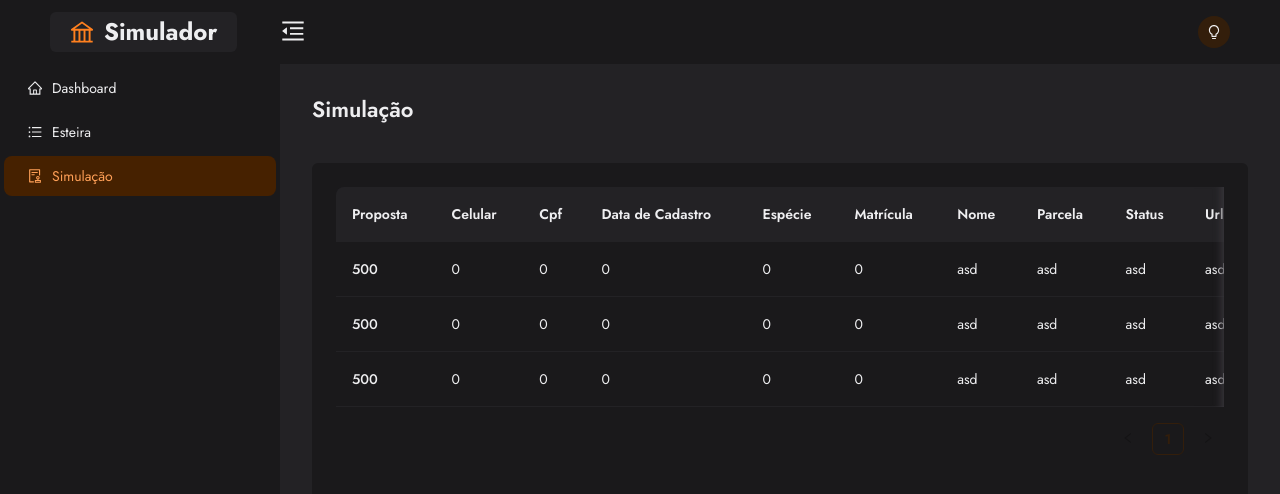
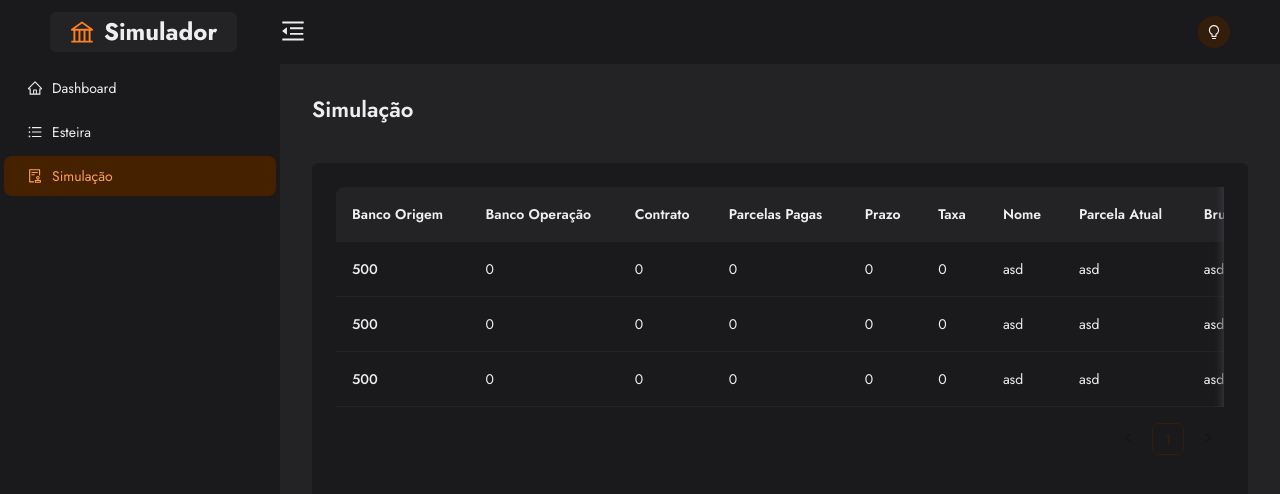
Before and after one commit to Bruno977/boilerplate-dashboard, a React (Create React App) app: page /simulacao in a window 1280 px wide. Shown: the top 494 px of the page. Built offline with nearby package versions, Linux system fonts and the light colour scheme.

Commit message:
feat: texts table simulation

```diff
--- a/src/pages/Simulacao/index.tsx
+++ b/src/pages/Simulacao/index.tsx
@@ -15,34 +15,34 @@ export function Simulacao() {
           scroll={{ x: 1300 }}
           columns={[
             {
-              title: 'Proposta',
-              dataIndex: 'proposal',
-              key: 'proposal',
+              title: 'Banco Origem',
+              dataIndex: 'originBank',
+              key: 'originBank',
             },
             {
-              title: 'Celular',
-              dataIndex: 'phone',
-              key: 'phone',
+              title: 'Banco Operação',
+              dataIndex: 'operationBank',
+              key: 'operationBank',
             },
             {
-              title: 'Cpf',
-              dataIndex: 'cpf',
-              key: 'cpf',
+              title: 'Contrato',
+              dataIndex: 'contract',
+              key: 'contract',
             },
             {
-              title: 'Data de Cadastro',
-              dataIndex: 'dateRegister',
-              key: 'dateRegister',
+              title: 'Parcelas Pagas',
+              dataIndex: 'installmentsPaid',
+              key: 'installmentsPaid',
             },
             {
-              title: 'Espécie',
-              dataIndex: 'species',
-              key: 'species',
+              title: 'Prazo',
+              dataIndex: 'term',
+              key: 'term',
             },
             {
-              title: 'Matrícula',
-              dataIndex: 'registration',
-              key: 'registration',
+              title: 'Taxa',
+              dataIndex: 'rate',
+              key: 'rate',
             },
             {
               title: 'Nome',
@@ -50,76 +50,76 @@ export function Simulacao() {
               key: 'name',
             },
             {
-              title: 'Parcela',
-              dataIndex: 'portion',
-              key: 'portion',
+              title: 'Parcela Atual',
+              dataIndex: 'currentInstallment',
+              key: 'currentInstallment',
             },
             {
-              title: 'Status',
-              dataIndex: 'status',
-              key: 'status',
+              title: 'Bruto',
+              dataIndex: 'gross',
+              key: 'gross',
             },
             {
-              title: 'Url de Formalização',
-              dataIndex: 'url',
-              key: 'url',
+              title: 'Saldo Devedor',
+              dataIndex: 'outstandingBalance',
+              key: 'outstandingBalance',
             },
             {
-              title: 'Valor de Aumento',
-              dataIndex: 'value',
-              key: 'value ',
+              title: 'Líquido',
+              dataIndex: 'liquid',
+              key: 'liquid ',
             },
             {
-              title: 'Resposta',
-              dataIndex: 'response',
-              key: 'response ',
+              title: 'Parcela Reduzida',
+              dataIndex: 'reducedInstallment',
+              key: 'reducedInstallment ',
             },
           ]}
           dataSource={[
             {
               key: '1',
-              proposal: 500,
-              phone: 0,
-              cpf: 0,
-              dateRegister: 0,
-              species: 0,
-              registration: 0,
+              originBank: 500,
+              operationBank: 0,
+              contract: 0,
+              installmentsPaid: 0,
+              term: 0,
+              rate: 0,
               name: 'asd',
-              portion: 'asd',
-              status: 'asd',
-              url: 'asd',
-              value: 'asd',
-              response: 'asd',
+              currentInstallment: 'asd',
+              gross: 'asd',
+              outstandingBalance: 'asd',
+              liquid: 'asd',
+              reducedInstallment: 'asd',
             },
             {
               key: '2',
-              proposal: 500,
-              phone: 0,
-              cpf: 0,
-              dateRegister: 0,
-              species: 0,
-              registration: 0,
+              originBank: 500,
+              operationBank: 0,
+              contract: 0,
+              installmentsPaid: 0,
+              term: 0,
+              rate: 0,
               name: 'asd',
-              portion: 'asd',
-              status: 'asd',
-              url: 'asd',
-              value: 'asd',
-              response: 'asd',
+              currentInstallment: 'asd',
+              gross: 'asd',
+              outstandingBalance: 'asd',
+              liquid: 'asd',
+              reducedInstallment: 'asd',
             },
             {
               key: '3',
-              proposal: 500,
-              phone: 0,
-              cpf: 0,
-              dateRegister: 0,
-              species: 0,
-              registration: 0,
+              originBank: 500,
+              operationBank: 0,
+              contract: 0,
+              installmentsPaid: 0,
+              term: 0,
+              rate: 0,
               name: 'asd',
-              portion: 'asd',
-              status: 'asd',
-              url: 'asd',
-              value: 'asd',
-              response: 'asd',
+              currentInstallment: 'asd',
+              gross: 'asd',
+              outstandingBalance: 'asd',
+              liquid: 'asd',
+              reducedInstallment: 'asd',
             },
           ]}
         />
```
